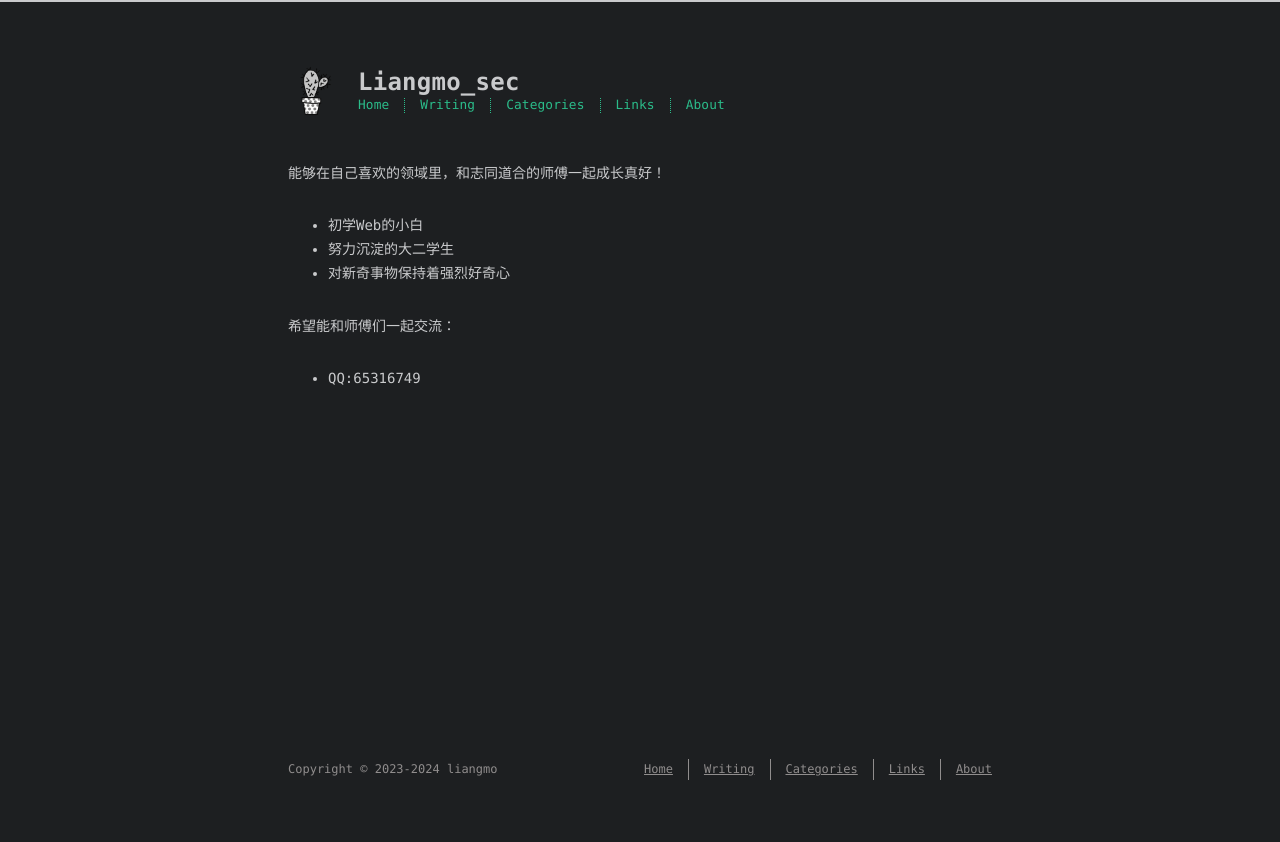
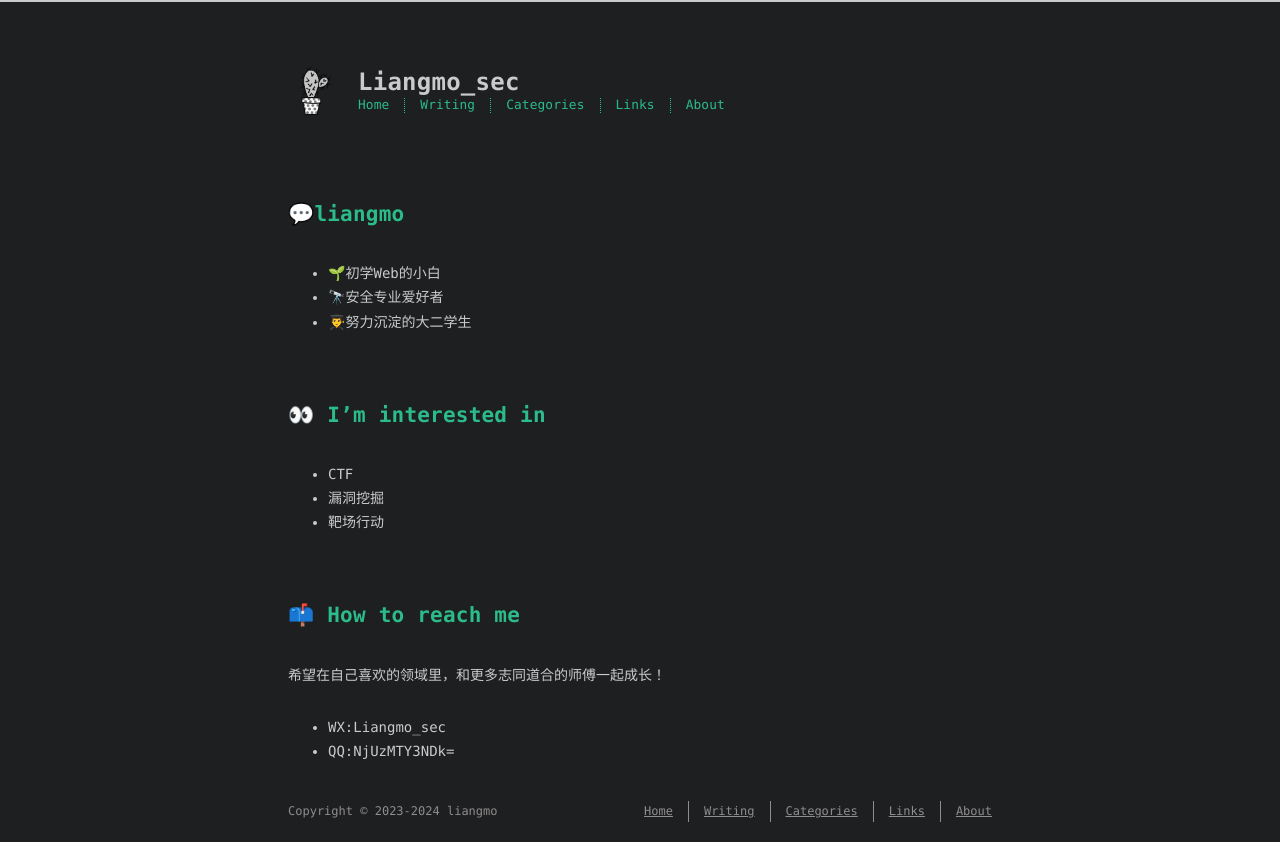
Before and after one commit to liangmosec/liangmosec.github.io, a plain HTML site: page about/index.html in a window 1280 px wide. Before the commit the page ends 800 px from the top, so only its background shows below. Drawn offline with Linux system fonts and the light colour scheme; a web font is replaced by a local one.

Commit message:
Site updated: 2024-02-23 11:15:05

```diff
--- a/about/index.html
+++ b/about/index.html
@@ -6,15 +6,15 @@
     <meta http-equiv="X-UA-Compatible" content="IE=edge">
     <meta name="HandheldFriendly" content="True">
     <meta name="viewport" content="width=device-width, initial-scale=1, maximum-scale=5" />
-    <meta name="description" content="能够在自己喜欢的领域里，和志同道合的师傅一起成长真好！  初学Web的小白 努力沉淀的大二学生 对新奇事物保持着强烈好奇心  希望能和师傅们一起交流：  QQ:65316749">
+    <meta name="description" content="💬liangmo 🌱初学Web的小白 🔭安全专业爱好者 👨‍🎓努力沉淀的大二学生  👀 I’m interested in CTF 漏洞挖掘 靶场行动  📫 How to reach me希望在自己喜欢的领域里，和更多志同道合的师傅一起成长！  WX:Liangmo_sec QQ:NjUzMTY3NDk&#x3D;">
 <meta property="og:type" content="website">
 <meta property="og:title" content="about">
 <meta property="og:url" content="https://liangmosec.github.io/about/index.html">
 <meta property="og:site_name" content="Liangmo_sec">
-<meta property="og:description" content="能够在自己喜欢的领域里，和志同道合的师傅一起成长真好！  初学Web的小白 努力沉淀的大二学生 对新奇事物保持着强烈好奇心  希望能和师傅们一起交流：  QQ:65316749">
+<meta property="og:description" content="💬liangmo 🌱初学Web的小白 🔭安全专业爱好者 👨‍🎓努力沉淀的大二学生  👀 I’m interested in CTF 漏洞挖掘 靶场行动  📫 How to reach me希望在自己喜欢的领域里，和更多志同道合的师傅一起成长！  WX:Liangmo_sec QQ:NjUzMTY3NDk&#x3D;">
 <meta property="og:locale" content="en_US">
 <meta property="article:published_time" content="2024-02-02T07:00:00.000Z">
-<meta property="article:modified_time" content="2024-02-17T22:03:25.773Z">
+<meta property="article:modified_time" content="2024-02-23T03:14:47.866Z">
 <meta property="article:author" content="liangmo">
 <meta name="twitter:card" content="summary">
 
@@ -98,15 +98,20 @@
 
   <div class="content" itemprop="articleBody">
 
-          <p>能够在自己喜欢的领域里，和志同道合的师傅一起成长真好！</p>
+          <h1 id="💬liangmo"><a href="#💬liangmo" class="headerlink" title="💬liangmo"></a>💬liangmo</h1><ul>
+<li>🌱初学Web的小白</li>
+<li>🔭安全专业爱好者</li>
+<li>👨‍🎓努力沉淀的大二学生</li>
+</ul>
+<h1 id="👀-I’m-interested-in"><a href="#👀-I’m-interested-in" class="headerlink" title="👀 I’m interested in"></a>👀 I’m interested in</h1><ul>
+<li>CTF</li>
+<li>漏洞挖掘</li>
+<li>靶场行动</li>
+</ul>
+<h1 id="📫-How-to-reach-me"><a href="#📫-How-to-reach-me" class="headerlink" title="📫 How to reach me"></a>📫 How to reach me</h1><p>希望在自己喜欢的领域里，和更多志同道合的师傅一起成长！</p>
 <ul>
-<li>初学Web的小白</li>
-<li>努力沉淀的大二学生</li>
-<li>对新奇事物保持着强烈好奇心</li>
-</ul>
-<p>希望能和师傅们一起交流：</p>
-<ul>
-<li>QQ:65316749</li>
+<li>WX:Liangmo_sec</li>
+<li>QQ:NjUzMTY3NDk&#x3D;</li>
 </ul>
 
 
```
